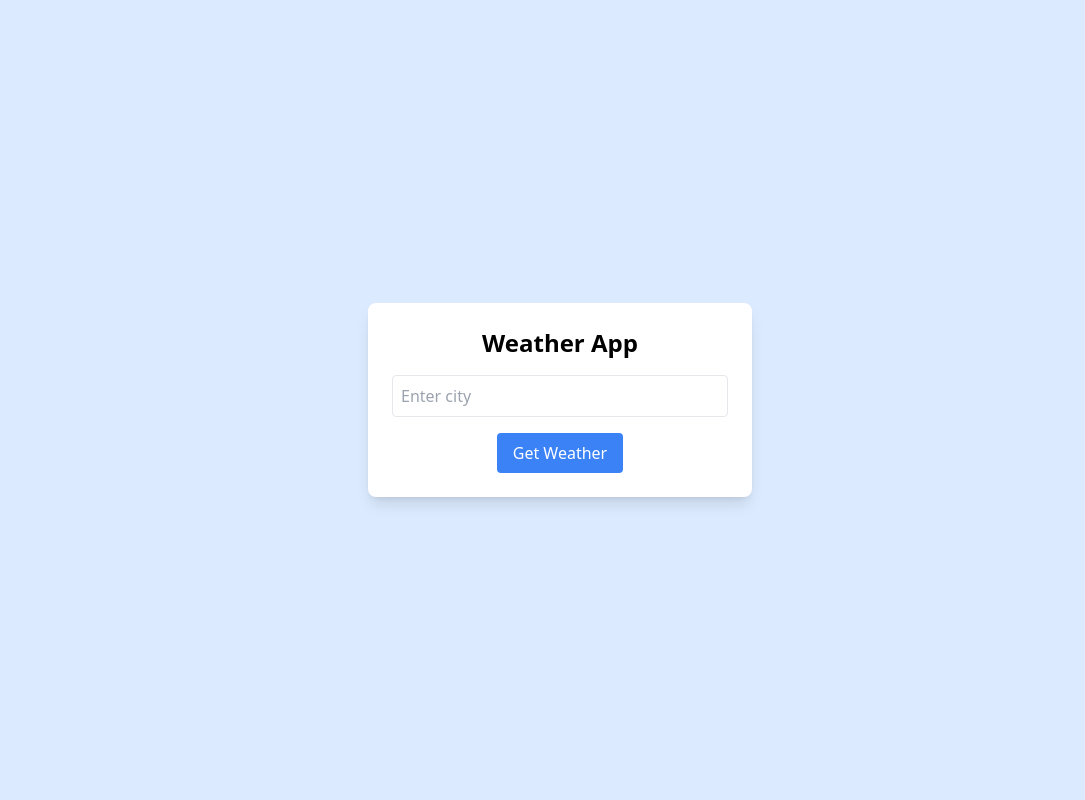
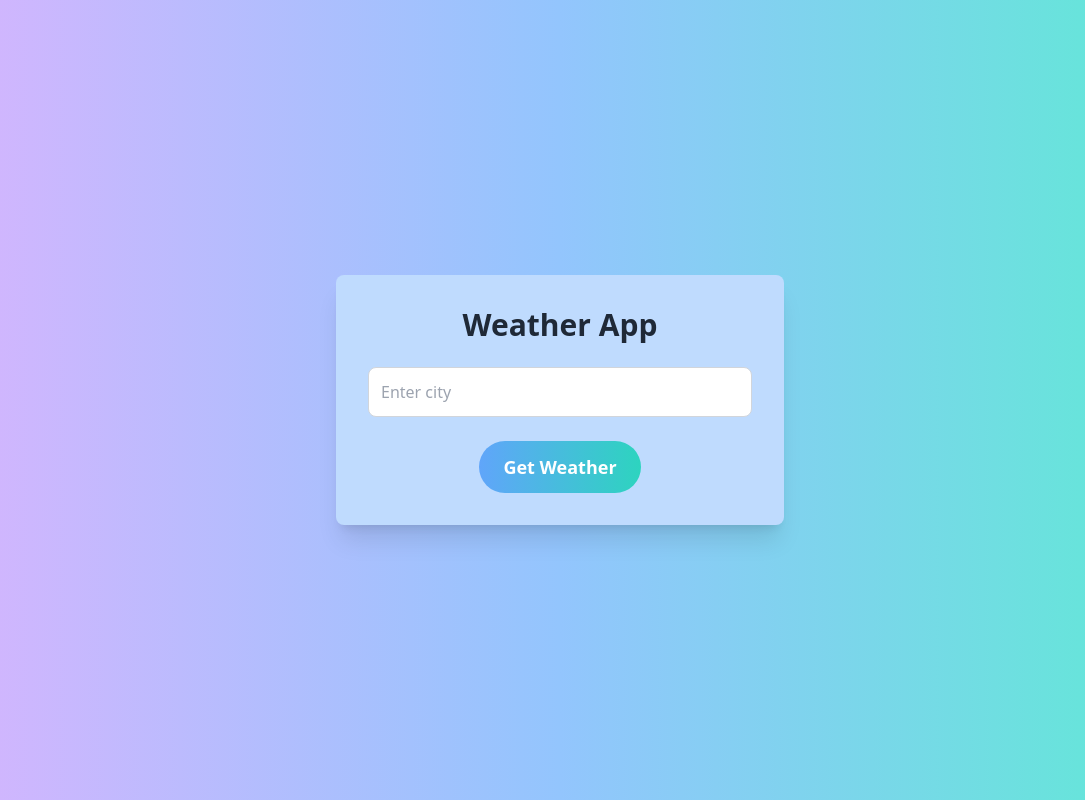
Before and after one commit to Joshb-hub/vite-weather-website, a website built with Vite: page weather/index.html in a window 1280 px wide. Shown: the whole page, without its empty margins (80-1165 px from the left). Built offline with nearby package versions, Linux system fonts and the light colour scheme; no server answers.

```diff
--- a/weather/index.html
+++ b/weather/index.html
@@ -5,15 +5,41 @@
     <title>Vite Weather App</title>
     <script src="https://cdn.tailwindcss.com"></script>
     <script type="module" src="/src/main.js"></script>
+    <style>
+      /* Custom Animations */
+      @keyframes fadeIn {
+        0% {
+          opacity: 0;
+        }
+        100% {
+          opacity: 1;
+        }
+      }
+
+      /* Animating weather display */
+      .fade-in {
+        animation: fadeIn 1s ease-in-out;
+      }
+    </style>
   </head>
-  <body class="bg-blue-100 min-h-screen flex items-center justify-center">
-    <div class="bg-white shadow-lg rounded-lg p-6 w-96 text-center">
-      <h1 class="text-2xl font-bold mb-4">Weather App</h1>
-      <input id="cityInput" type="text" placeholder="Enter city" class="border p-2 w-full mb-4 rounded" />
-      <button id="getWeatherBtn" class="bg-blue-500 text-white px-4 py-2 rounded hover:bg-blue-600">Get Weather</button>
-      <div id="weatherDisplay" class="mt-6 hidden">
-        <img id="weatherIcon" class="mx-auto mb-2" />
-        <h2 id="temperature" class="text-xl font-semibold"></h2>
+  <body class="bg-gradient-to-r from-purple-300 via-blue-300 to-teal-300 min-h-screen flex items-center justify-center p-4">
+    <div class="bg-blue-200 shadow-xl rounded-lg p-8 w-full max-w-md text-center transition-all duration-300 ease-in-out transform hover:scale-105 hover:shadow-2xl">
+      <h1 class="text-3xl font-bold text-gray-800 mb-6 animate__animated animate__fadeIn">Weather App</h1>
+      <input
+        id="cityInput"
+        type="text"
+        placeholder="Enter city"
+        class="border border-gray-300 p-3 w-full mb-6 rounded-lg focus:outline-none focus:ring-2 focus:ring-blue-500 focus:border-transparent transition-all duration-300"
+      />
+      <button
+        id="getWeatherBtn"
+        class="bg-gradient-to-r from-blue-400 to-teal-400 text-white px-6 py-3 rounded-full text-lg font-semibold transition-all duration-300 hover:bg-gradient-to-l transform hover:scale-105"
+      >
+        Get Weather
+      </button>
+      <div id="weatherDisplay" class="mt-6 hidden fade-in">
+        <img id="weatherIcon" class="mx-auto mb-4 animate__animated animate__fadeIn" />
+        <h2 id="temperature" class="text-2xl font-semibold text-gray-800 mb-2"></h2>
         <p id="condition" class="text-gray-700"></p>
       </div>
     </div>
--- a/weather/src/main.js
+++ b/weather/src/main.js
@@ -1,4 +1,4 @@
-const API_KEY = import.meta.env.VITE_API_KEY;
+const API_KEY = import.meta.env.VITE_API_KEY; // Make sure this is in quotes
 
 document.getElementById('getWeatherBtn').addEventListener('click', () => {
   let city = document.getElementById('cityInput').value.trim();
@@ -9,9 +9,13 @@
 async function getWeather(city) {
   try {
     const url = `https://api.openweathermap.org/data/2.5/weather?q=${city}&appid=${API_KEY}&units=metric`;
+    console.log("Fetching URL:", url); // ✅ DEBUG LINE
     const response = await fetch(url);
+
     if (!response.ok) throw new Error('City not found');
+
     const data = await response.json();
+    console.log("API response:", data); // ✅ DEBUG LINE
 
     const temp = data.main.temp;
     const condition = data.weather[0].description;
@@ -21,9 +25,10 @@
     document.getElementById('temperature').textContent = `${temp}°C`;
     document.getElementById('condition').textContent = condition;
     document.getElementById('weatherIcon').src = iconUrl;
+    document.getElementById('weatherDisplay').classList.remove('hidden');
 
-    document.getElementById('weatherDisplay').classList.remove('hidden');
   } catch (err) {
+    console.error(err); // ✅ Better than alert
     alert(err.message);
   }
 }
```
Also changed, not shown: README.md, screenshots/delhi.png (added), screenshots/hyderabad.png (added), screenshots/kolkata.png (added), screenshots/main-image.png (added), 1 other file.
